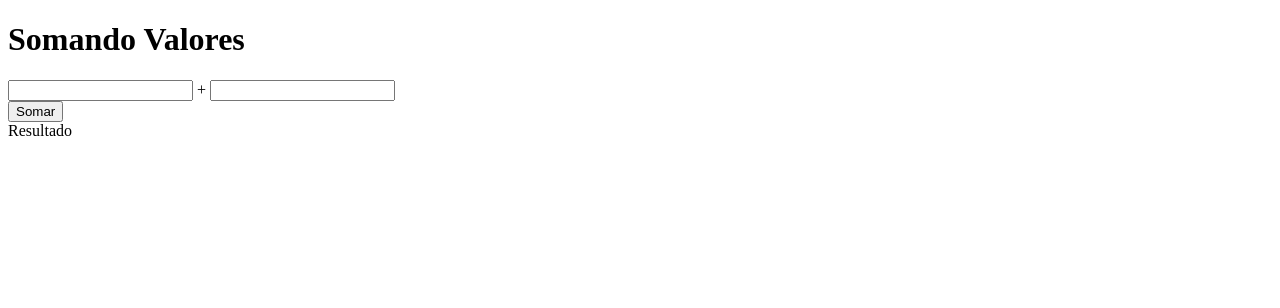
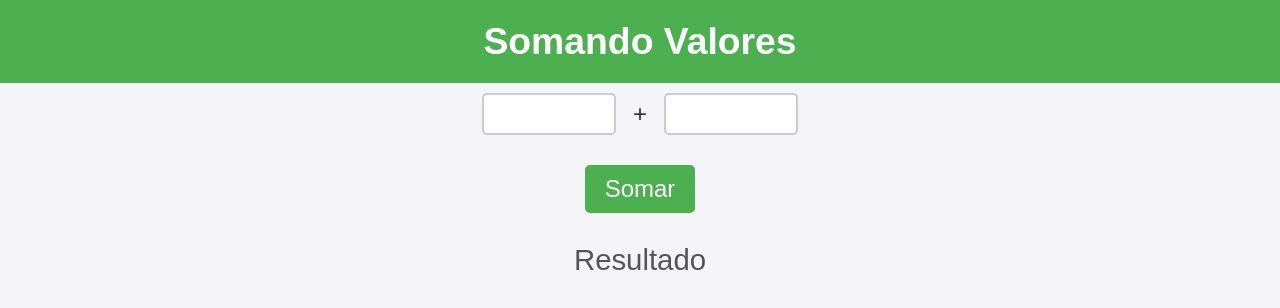
Before and after one commit to alexsfdao/alexandre.vieira.g, a plain HTML site: page index.html in a window 1280 px wide. Drawn offline with Linux system fonts and the light colour scheme.

Commit message:
o objetivo do projeto foi conlcuido, e para finalizaçao adicionei o estilo csss para uma pagina mais agradavel ao usuario  com cores mais chamativas nas bordas botoes e na pagina em gera.l

```diff
--- a/index.html
+++ b/index.html
@@ -4,6 +4,50 @@
     <meta charset="UTF-8">
     <meta name="viewport" content="width=device-width, initial-scale=1.0">
     <title>soma de valores</title>
+    <style>
+        body {
+            font: normal 18pt Arial, sans-serif;
+            background-color: #f4f4f9;
+            color: #333;
+            text-align: center;
+            margin: 0;
+            padding: 0;
+        }
+        h1 {
+            background-color: #4CAF50;
+            color: white;
+            padding: 20px;
+            margin: 0;
+            font-size: 28pt;
+        }
+        input[type="number"] {
+            font: normal 18pt Arial, sans-serif;
+            width: 120px;
+            padding: 5px;
+            margin: 10px;
+            border: 2px solid #ccc;
+            border-radius: 5px;
+            text-align: center;
+        }
+        input[type="button"] {
+            font: normal 18pt Arial, sans-serif;
+            padding: 10px 20px;
+            margin-top: 20px;
+            background-color: #4CAF50;
+            color: white;
+            border: none;
+            border-radius: 5px;
+            cursor: pointer;
+        }
+        input[type="button"]:hover {
+            background-color: #45a049;
+        }
+        div#res {
+            margin-top: 30px;
+            font-size: 22pt;
+            color: #555;
+        }
+    </style>
 </head>
 <body>
     <h1>Somando Valores</h1>
```
